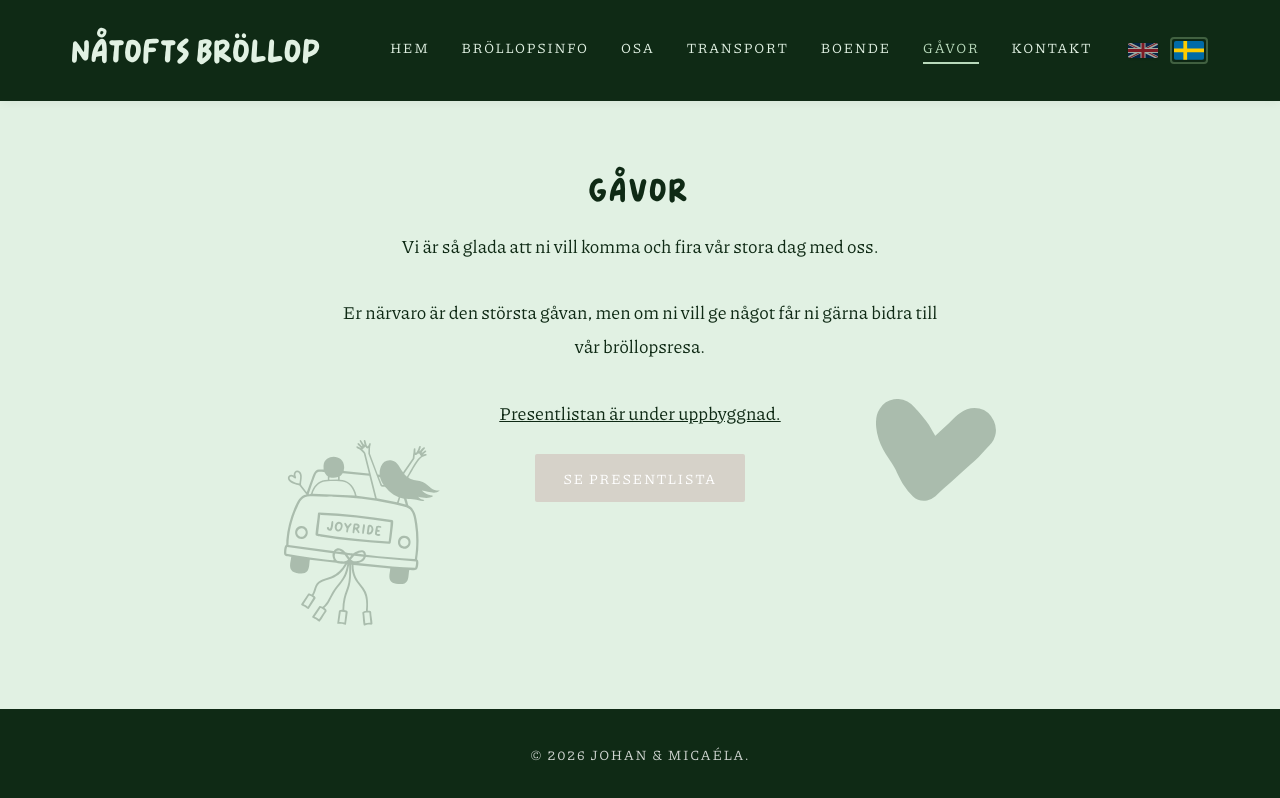
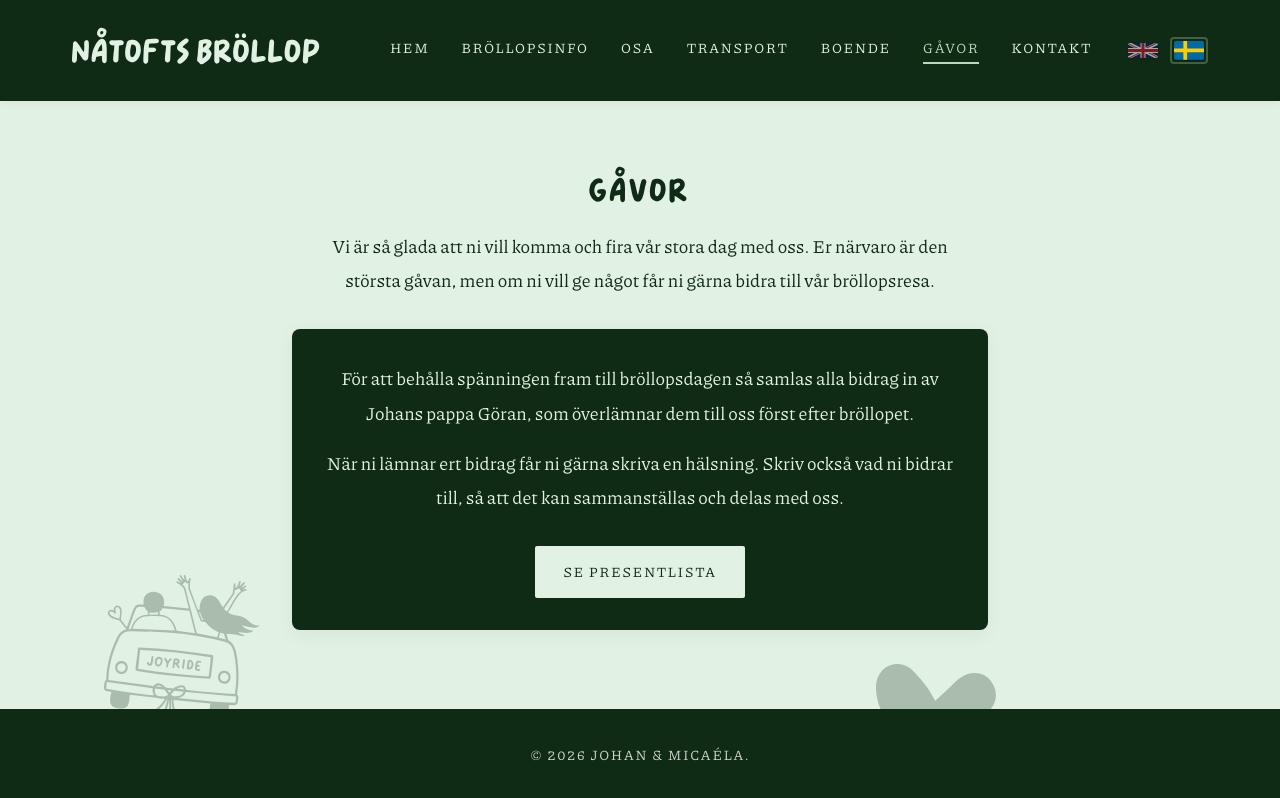
Before and after one commit to 2toft/wedding-site, a Vue app: page /gifts in a window 1280 px wide. Built offline with nearby package versions, Linux system fonts and the light colour scheme.

Commit message:
feat: update gift list details and styling for improved user experience

```diff
--- a/src/locales/en.json
+++ b/src/locales/en.json
@@ -113,8 +113,9 @@
     "intro": "We are so happy that you want to celebrate our big day with us.",
     "details": "Your presence is the greatest gift, but if you would like to give us something, a contribution to our honeymoon would mean a lot.",
     "button": "View gift list",
-    "listUrl": "https://example.com/gift-list",
-    "listStatus": "The gift list is under construction."
+    "listUrl": "https://www.myweddingsolution.com/sv/natoftsbrollop",
+    "listInfo2": "To keep the excitement until the wedding day, all contributions are collected by Johan's father, Goran, who will hand them over to us after the wedding.",
+    "listInfo3": "When leaving your contribution, feel free to write a greeting. Please also mention what you are contributing to, so it can be compiled and shared with us."
   },
   "rsvp": {
     "title": "RSVP",
--- a/src/locales/sv.json
+++ b/src/locales/sv.json
@@ -112,8 +112,9 @@
     "intro": "Vi är så glada att ni vill komma och fira vår stora dag med oss.",
     "details": "Er närvaro är den största gåvan, men om ni vill ge något får ni gärna bidra till vår bröllopsresa.",
     "button": "Se presentlista",
-    "listUrl": "https://example.com/gift-list",
-    "listStatus": "Presentlistan är under uppbyggnad."
+    "listUrl": "https://www.myweddingsolution.com/sv/natoftsbrollop",
+    "listInfo2": "För att behålla spänningen fram till bröllopsdagen så samlas alla bidrag in av Johans pappa Göran, som överlämnar dem till oss först efter bröllopet.",
+    "listInfo3": "När ni lämnar ert bidrag får ni gärna skriva en hälsning. Skriv också vad ni bidrar till, så att det kan sammanställas och delas med oss."
   },
   "rsvp": {
     "title": "OSA",
--- a/src/views/GiftView.vue
+++ b/src/views/GiftView.vue
@@ -14,16 +14,25 @@
     />
 
     <h2>{{ $t("gift.title") }}</h2>
-    <p class="intro text-body">{{ $t("gift.intro") }}</p>
-    <p class="details text-body">{{ $t("gift.details") }}</p>
-
-    <p class="gift-list-status text-body">
-      {{ $t("gift.listStatus") }}
+    <p class="intro text-body">
+      {{ $t("gift.intro") }} {{ $t("gift.details") }}
     </p>
 
-    <button type="button" class="btn" disabled>
-      {{ $t("gift.button") }}
-    </button>
+    <div class="gift-card">
+      <div class="gift-list-info text-body">
+        <p>{{ $t("gift.listInfo2") }}</p>
+        <p>{{ $t("gift.listInfo3") }}</p>
+      </div>
+
+      <a
+        class="btn gift-btn"
+        :href="$t('gift.listUrl')"
+        target="_blank"
+        rel="noopener noreferrer"
+      >
+        {{ $t("gift.button") }}
+      </a>
+    </div>
   </div>
 </template>
 
@@ -51,14 +60,14 @@
   }
 
   .side-art-left {
-    left: clamp(8px, 2vw, 24px);
-    top: 73%;
+    right: 100%;
+    top: 80%;
     width: clamp(104px, 18.2vw, 156px);
   }
 
   .side-art-right {
     right: clamp(8px, 2vw, 24px);
-    bottom: 14%;
+    top: 95%;
   }
 
   @include mobile {
@@ -68,28 +77,57 @@
     }
 
     .side-art-left {
-      width: clamp(64px, 17.55vw, 93px);
+      left: 5%;
+      top: 3%;
     }
+
+    .side-art-right {
+      right: clamp(8px, 2vw, 24px);
+      top: 94%;
+  }
   }
 }
 
-.intro,
-.details {
+.intro {
   margin: 0 auto $spacing-md;
   max-width: 56ch;
 }
 
-.btn {
-  margin-top: $spacing-sm;
+.gift-card {
+  background: $color-dark-green;
+  color: $color-light-green;
+  border-radius: 8px;
+  padding: $spacing-md;
+  box-shadow: 0 4px 20px rgba(0, 0, 0, 0.05);
+  max-width: 720px;
+  margin: 0 auto;
+}
 
-  &:disabled {
-    cursor: not-allowed;
+.gift-list-info {
+  margin: 0 auto $spacing-sm;
+  max-width: 58ch;
+  // text-align: left;
+  color: inherit;
+
+  p {
+    color: inherit;
+    margin: 0 0 $spacing-sm;
+  }
+
+  p:last-child {
+    margin-bottom: 0;
   }
 }
 
-.gift-list-status {
-  margin: 0 auto $spacing-xs;
-  max-width: 56ch;
-  text-decoration: underline;
+.gift-btn {
+  display: inline-block;
+  margin-top: $spacing-sm;
+  background-color: $color-light-green;
+  color: $color-dark-green;
+
+  &:hover {
+    background-color: $color-light-green;
+    color: $color-dark-green;
+  }
 }
 </style>
```
